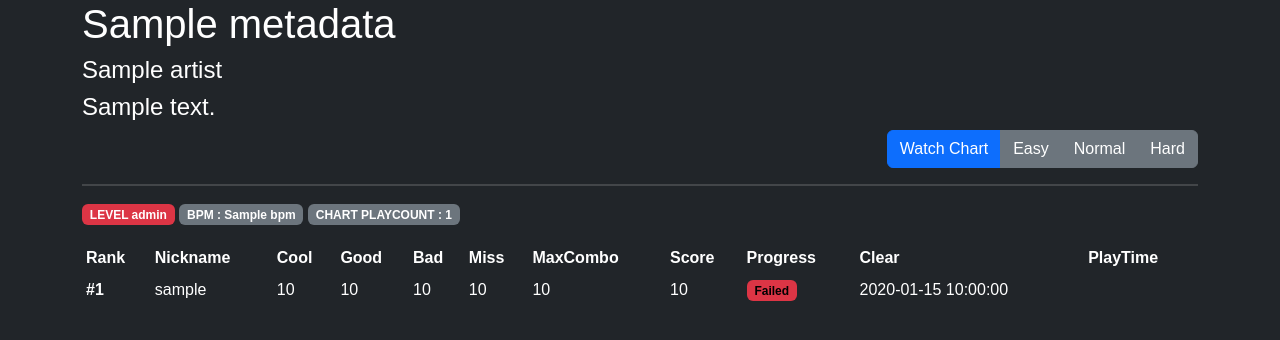
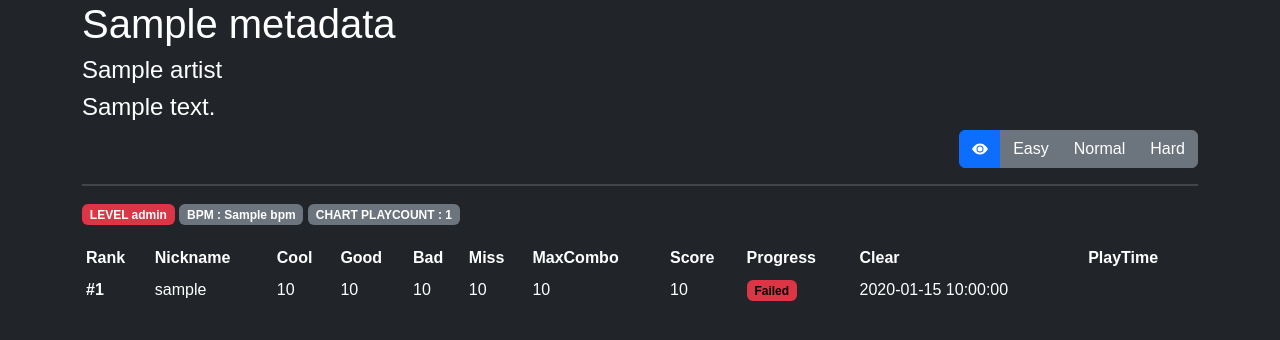
Before and after one commit to mchu7797/Oxygen, a Python web app: template templates/music.html in a window 1280 px wide. Shown: the part 56-396 px from the top of the page. Run offline with Jinja, Linux system fonts and the light colour scheme; the template is opened without the code that fills it: most values are stand-ins (such as "Sample title", 1, 10 or a date in 2020).

Commit message:
changed text to icon from music

```diff
--- a/templates/music.html
+++ b/templates/music.html
@@ -7,7 +7,12 @@
     <h4>{{ metadata['note_charter'] }}</h4>
     <div class="d-flex flex-row-reverse">
         <div class="btn-group" role="group" aria-label="Guage options">
-            <a href="https://ojn.kenzync.dev/?id={{ metadata['music_code'] }}&server=dmjam" class="btn btn-primary">Watch Chart</a>
+            <a href="https://ojn.kenzync.dev/?id={{ metadata['music_code'] }}&server=dmjam" target="_blank" class="btn btn-primary">
+                <svg xmlns="http://www.w3.org/2000/svg" width="16" height="16" fill="currentColor" class="bi bi-eye-fill" viewBox="0 0 16 16">
+                    <path d="M10.5 8a2.5 2.5 0 1 1-5 0 2.5 2.5 0 0 1 5 0"/>
+                    <path d="M0 8s3-5.5 8-5.5S16 8 16 8s-3 5.5-8 5.5S0 8 0 8m8 3.5a3.5 3.5 0 1 0 0-7 3.5 3.5 0 0 0 0 7"/>
+                </svg>
+            </a>
             <a href="/music-scoreboard/{{ metadata['music_code'] }}/0"
                 class="btn {% if metadata['difficulty'] == 0 %}btn-success{% else %}btn-secondary{% endif %}">Easy</a>
             <a href="/music-scoreboard/{{ metadata['music_code'] }}/1"
```
